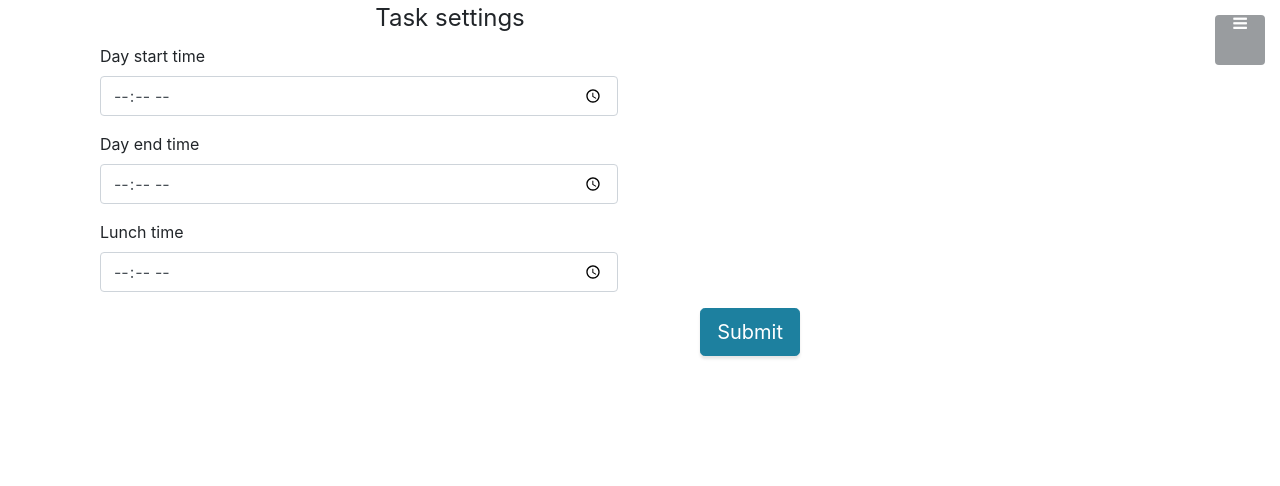
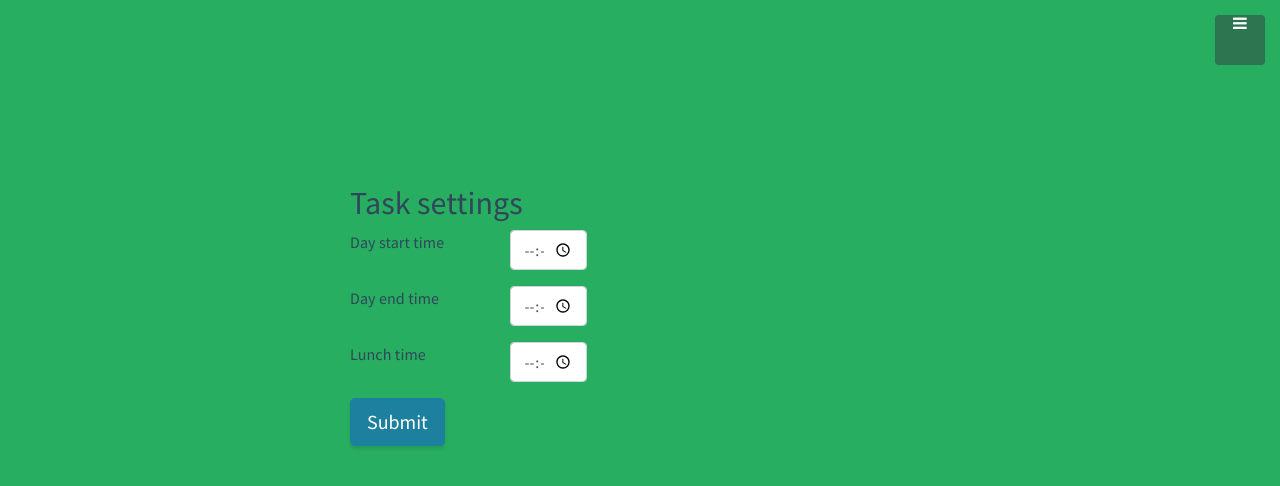
Before and after one commit to ancyp/cortana4work, a website: page templates/taskssettings.html in a window 1280 px wide. Drawn offline with nearby package versions, Linux system fonts and the light colour scheme; files that its build step writes are made by us from their sources; files whose address does not match are found by name.

Commit message:
task settings screen

```diff
--- a/static/stylesheets/hr.css
+++ b/static/stylesheets/hr.css
@@ -5,9 +5,12 @@
 .dynamicTile .col-sm-4.col-xs-8{
     padding:5px;
 }
-
+.hr {
+    height: 125px;
+}
 #tile1{
     background: white;
+    margin-top: 30px;
 }
 
 #tile2{
@@ -32,6 +35,7 @@
 
 #tile7{
     background: white;
+    margin-top: 30px;
 }
 
 #tile8{
--- a/static/stylesheets/taskssettings.css
+++ b/static/stylesheets/taskssettings.css
@@ -0,0 +1,17 @@
+#page-top {
+    /* display: flex; */
+    padding-top: 5%;
+    align-items: center;
+    justify-content: center;
+    min-height: 100vh;
+    max-width: 800px;
+    max-height: 480px;
+    background: #27ae60;
+    font-family: "proxima-nova", "Source Sans Pro", sans-serif;
+    font-size: 1em;
+    letter-spacing: 0.1px;
+    color: #32465a;
+    text-rendering: optimizeLegibility;
+    text-shadow: 1px 1px 1px rgba(0, 0, 0, 0.004);
+    -webkit-font-smoothing: antialiased;
+}
--- a/templates/taskssettings.html
+++ b/templates/taskssettings.html
@@ -1,20 +1,19 @@
-
 <head>
   <script src="https://code.jquery.com/jquery-1.11.1.min.js"></script>
 
-    <link href="css/taskssettings.css" rel="stylesheet">
-    <script src="vendor/jquery-easing/jquery.easing.min.js"></script>
-    <link href="css/stylish-portfolio.min.css" rel="stylesheet">
+  <link href="../static/stylesheets/taskssettings.css" rel="stylesheet">
+  <script src="../static/vendor/jquery-easing/jquery.easing.min.js"></script>
+  <link href="../static/stylesheets/stylish-portfolio.min.css" rel="stylesheet">
 
 
   <!-- Bootstrap Core CSS -->
-  <link href="vendor/bootstrap/css/bootstrap.min.css" rel="stylesheet">
+  <link href="../static/vendor/bootstrap/css/bootstrap.min.css" rel="stylesheet">
 
   <!-- Custom Fonts -->
-  <link href="vendor/font-awesome/css/font-awesome.min.css" rel="stylesheet" type="text/css">
+  <link href="../static/vendor/font-awesome/css/font-awesome.min.css" rel="stylesheet" type="text/css">
   <link href="https://fonts.googleapis.com/css?family=Source+Sans+Pro:300,400,700,300italic,400italic,700italic" rel="stylesheet"
     type="text/css">
-  <link href="vendor/simple-line-icons/css/simple-line-icons.css" rel="stylesheet">
+  <link href="../static/vendor/simple-line-icons/css/simple-line-icons.css" rel="stylesheet">
 
   <link href="https://fonts.googleapis.com/css?family=Roboto:100,100i,300,300i,400,400i,500,500i,700,700i,900,900i" rel="stylesheet">
 
@@ -23,6 +22,7 @@
 
 
 </head>
+
 <body id="page-top">
 
   <!-- Navigation -->
@@ -32,7 +32,7 @@
   <nav id="sidebar-wrapper">
     <ul class="sidebar-nav">
       <li class="sidebar-brand">
-            <a class="js-scroll-trigger" href="index.html">Home</a>
+        <a class="js-scroll-trigger" href="/">Home</a>
       </li>
       <li class="sidebar-nav-item">
         <a class="js-scroll-trigger" href="#Messages">Messages</a>
@@ -41,7 +41,7 @@
         <a class="js-scroll-trigger" href="#Corporate">Corporate</a>
       </li>
       <li class="sidebar-nav-item">
-            <a class="js-scroll-trigger" href="taskssettings.html">Tasks</a>
+        <a class="js-scroll-trigger" href="taskssettings">Tasks</a>
       </li>
       <li class="sidebar-nav-item">
         <a class="js-scroll-trigger" href="#HR">HR</a>
@@ -53,41 +53,41 @@
   </nav>
 
 
-        <div class="container">
+  <div class="container col-md-12 col-md-offset-4">
     <div class="row">
-                  <div class="col-md-8 col-md-offset-3">
-                    <div class="well well-sm">
+      <div class="col-md-12" style="margin-left: 40%;
+      margin-top: 15%;">
+        <div class="well well-sm col-md-10 col-md-offset-8">
           <form class="form-horizontal" action="" method="post">
             <fieldset>
-                        <legend class="text-center">Task settings</legend>
+              <h2>Task settings</h2>
 
               <!-- Start Day Time input-->
-                        <div class="form-group">
-                          <label class="col-md-3 control-label" >Day start time</label>
-                          <div class="col-md-9">
+              <div class="row form-group">
+                <label class="col-md-3 control-label">Day start time</label>
+                <div class="col-md-2">
                   <input id="startDay" type="time" class="form-control">
                 </div>
               </div>
 
               <!-- End Day time input-->
-                        <div class="form-group">
+              <div class="row form-group">
                 <label class="col-md-3 control-label">Day end time</label>
-                          <div class="col-md-9">
-                            <input id="endDay" type="time"  class="form-control">
+                <div class="col-md-2">
+                  <input id="endDay" type="time" class="form-control">
                 </div>
               </div>
 
               <!-- Lunch time input-->
-                        <div class="form-group">
+              <div class="row form-group">
                 <label class="col-md-3 control-label"> Lunch time </label>
-                          <div class="col-md-9">
-                            <input class="form-control" id="lunch" type="time" ></input>
+                <div class="col-md-2">
+                  <input class="form-control" id="lunch" type="time"></input>
                 </div>
               </div>
-
               <!-- Submit button-->
-                        <div class="form-group">
-                          <div class="col-md-12 text-right">
+              <div class="row form-group">
+                <div class="col-md-12">
                   <button type="submit" class="btn btn-primary btn-lg">Submit</button>
                 </div>
               </div>
@@ -97,6 +97,6 @@
       </div>
     </div>
   </div>
-        <script src="js/stylish-portfolio.min.js"></script>
+  <script src="../static/js/stylish-portfolio.min.js"></script>
 
 </body>
```
Also changed, not shown: templates/hr_embed.html (+8 -7 lines), templates/index.html (+2 -4 lines), 1 other file. Lines whose indentation alone changed are shown as unchanged.
